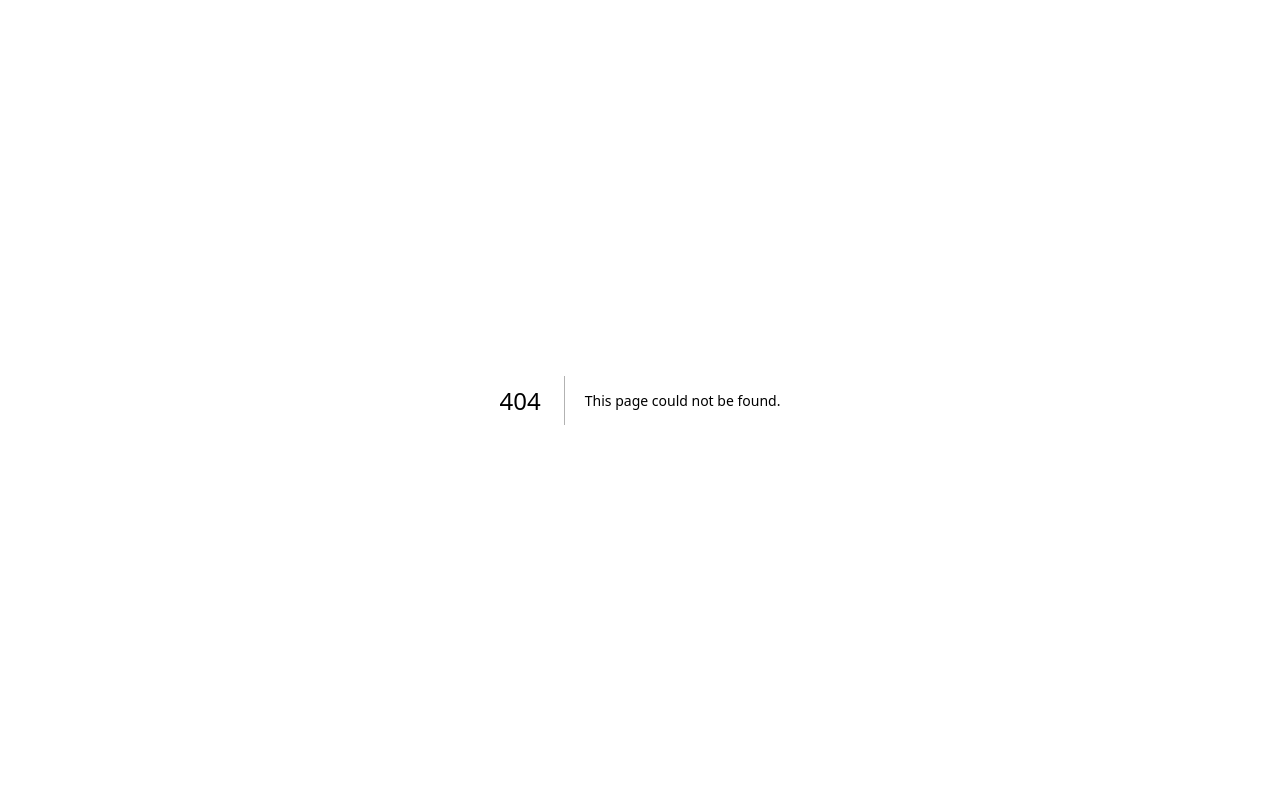
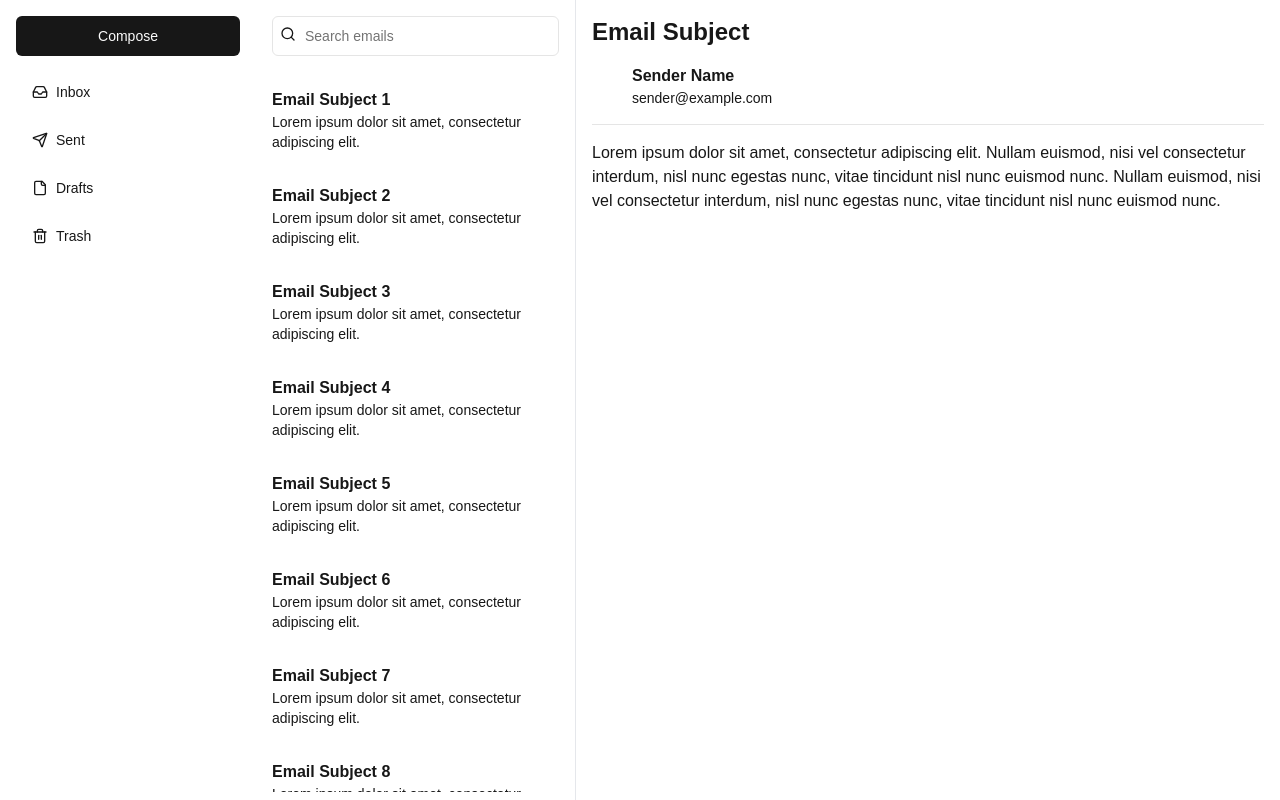
Before and after one commit to raphaelsanchez0/hear-mail, a Next.js app: page /email in a window 1280 px wide. Before the commit this address had no page. Built offline with nearby package versions, Linux system fonts and the light colour scheme.

Commit message:
feat add skeleton layout

```diff
--- /dev/null
+++ b/app/email/page.tsx
@@ -0,0 +1,74 @@
+import { Button } from "@/components/ui/button";
+import { Input } from "@/components/ui/input";
+import { ScrollArea } from "@/components/ui/scroll-area";
+import { Separator } from "@/components/ui/separator";
+import { Mail, Inbox, Send, File, Trash2, Search } from "lucide-react";
+
+export default function EmailClientPage() {
+  return (
+    <div className="flex h-screen bg-background">
+      {/* Sidebar */}
+      <div className="w-64 bg-muted p-4 flex flex-col">
+        <Button className="w-full mb-4">Compose</Button>
+        <nav className="space-y-2">
+          <Button variant="ghost" className="w-full justify-start">
+            <Inbox className="mr-2 h-4 w-4" />
+            Inbox
+          </Button>
+          <Button variant="ghost" className="w-full justify-start">
+            <Send className="mr-2 h-4 w-4" />
+            Sent
+          </Button>
+          <Button variant="ghost" className="w-full justify-start">
+            <File className="mr-2 h-4 w-4" />
+            Drafts
+          </Button>
+          <Button variant="ghost" className="w-full justify-start">
+            <Trash2 className="mr-2 h-4 w-4" />
+            Trash
+          </Button>
+        </nav>
+      </div>
+
+      {/* Email List */}
+      <div className="w-80 border-r">
+        <div className="p-4">
+          <div className="relative">
+            <Search className="absolute left-2 top-2.5 h-4 w-4 text-muted-foreground" />
+            <Input placeholder="Search emails" className="pl-8" />
+          </div>
+        </div>
+        <ScrollArea className="h-[calc(100vh-5rem)]">
+          {[...Array(20)].map((_, i) => (
+            <div key={i} className="p-4 hover:bg-muted cursor-pointer">
+              <h3 className="font-semibold">Email Subject {i + 1}</h3>
+              <p className="text-sm text-muted-foreground">
+                Lorem ipsum dolor sit amet, consectetur adipiscing elit.
+              </p>
+            </div>
+          ))}
+        </ScrollArea>
+      </div>
+
+      {/* Email Content */}
+      <div className="flex-1 p-4">
+        <h2 className="text-2xl font-bold mb-4">Email Subject</h2>
+        <div className="flex items-center mb-4">
+          <div className="w-8 h-8 rounded-full bg-primary mr-2" />
+          <div>
+            <p className="font-semibold">Sender Name</p>
+            <p className="text-sm text-muted-foreground">sender@example.com</p>
+          </div>
+        </div>
+        <Separator className="my-4" />
+        <p className="text-muted-foreground">
+          Lorem ipsum dolor sit amet, consectetur adipiscing elit. Nullam
+          euismod, nisi vel consectetur interdum, nisl nunc egestas nunc, vitae
+          tincidunt nisl nunc euismod nunc. Nullam euismod, nisi vel consectetur
+          interdum, nisl nunc egestas nunc, vitae tincidunt nisl nunc euismod
+          nunc.
+        </p>
+      </div>
+    </div>
+  );
+}
--- /dev/null
+++ b/components/ui/button.tsx
@@ -0,0 +1,56 @@
+import * as React from "react"
+import { Slot } from "@radix-ui/react-slot"
+import { cva, type VariantProps } from "class-variance-authority"
+
+import { cn } from "@/lib/utils"
+
+const buttonVariants = cva(
+  "inline-flex items-center justify-center whitespace-nowrap rounded-md text-sm font-medium ring-offset-white transition-colors focus-visible:outline-none focus-visible:ring-2 focus-visible:ring-neutral-950 focus-visible:ring-offset-2 disabled:pointer-events-none disabled:opacity-50 dark:ring-offset-neutral-950 dark:focus-visible:ring-neutral-300",
+  {
+    variants: {
+      variant: {
+        default: "bg-neutral-900 text-neutral-50 hover:bg-neutral-900/90 dark:bg-neutral-50 dark:text-neutral-900 dark:hover:bg-neutral-50/90",
+        destructive:
+          "bg-red-500 text-neutral-50 hover:bg-red-500/90 dark:bg-red-900 dark:text-neutral-50 dark:hover:bg-red-900/90",
+        outline:
+          "border border-neutral-200 bg-white hover:bg-neutral-100 hover:text-neutral-900 dark:border-neutral-800 dark:bg-neutral-950 dark:hover:bg-neutral-800 dark:hover:text-neutral-50",
+        secondary:
+          "bg-neutral-100 text-neutral-900 hover:bg-neutral-100/80 dark:bg-neutral-800 dark:text-neutral-50 dark:hover:bg-neutral-800/80",
+        ghost: "hover:bg-neutral-100 hover:text-neutral-900 dark:hover:bg-neutral-800 dark:hover:text-neutral-50",
+        link: "text-neutral-900 underline-offset-4 hover:underline dark:text-neutral-50",
+      },
+      size: {
+        default: "h-10 px-4 py-2",
+        sm: "h-9 rounded-md px-3",
+        lg: "h-11 rounded-md px-8",
+        icon: "h-10 w-10",
+      },
+    },
+    defaultVariants: {
+      variant: "default",
+      size: "default",
+    },
+  }
+)
+
+export interface ButtonProps
+  extends React.ButtonHTMLAttributes<HTMLButtonElement>,
+    VariantProps<typeof buttonVariants> {
+  asChild?: boolean
+}
+
+const Button = React.forwardRef<HTMLButtonElement, ButtonProps>(
+  ({ className, variant, size, asChild = false, ...props }, ref) => {
+    const Comp = asChild ? Slot : "button"
+    return (
+      <Comp
+        className={cn(buttonVariants({ variant, size, className }))}
+        ref={ref}
+        {...props}
+      />
+    )
+  }
+)
+Button.displayName = "Button"
+
+export { Button, buttonVariants }
--- /dev/null
+++ b/components/ui/input.tsx
@@ -0,0 +1,25 @@
+import * as React from "react"
+
+import { cn } from "@/lib/utils"
+
+export interface InputProps
+  extends React.InputHTMLAttributes<HTMLInputElement> {}
+
+const Input = React.forwardRef<HTMLInputElement, InputProps>(
+  ({ className, type, ...props }, ref) => {
+    return (
+      <input
+        type={type}
+        className={cn(
+          "flex h-10 w-full rounded-md border border-neutral-200 bg-white px-3 py-2 text-sm ring-offset-white file:border-0 file:bg-transparent file:text-sm file:font-medium placeholder:text-neutral-500 focus-visible:outline-none focus-visible:ring-2 focus-visible:ring-neutral-950 focus-visible:ring-offset-2 disabled:cursor-not-allowed disabled:opacity-50 dark:border-neutral-800 dark:bg-neutral-950 dark:ring-offset-neutral-950 dark:placeholder:text-neutral-400 dark:focus-visible:ring-neutral-300",
+          className
+        )}
+        ref={ref}
+        {...props}
+      />
+    )
+  }
+)
+Input.displayName = "Input"
+
+export { Input }
--- /dev/null
+++ b/components/ui/scroll-area.tsx
@@ -0,0 +1,48 @@
+"use client"
+
+import * as React from "react"
+import * as ScrollAreaPrimitive from "@radix-ui/react-scroll-area"
+
+import { cn } from "@/lib/utils"
+
+const ScrollArea = React.forwardRef<
+  React.ElementRef<typeof ScrollAreaPrimitive.Root>,
+  React.ComponentPropsWithoutRef<typeof ScrollAreaPrimitive.Root>
+>(({ className, children, ...props }, ref) => (
+  <ScrollAreaPrimitive.Root
+    ref={ref}
+    className={cn("relative overflow-hidden", className)}
+    {...props}
+  >
+    <ScrollAreaPrimitive.Viewport className="h-full w-full rounded-[inherit]">
+      {children}
+    </ScrollAreaPrimitive.Viewport>
+    <ScrollBar />
+    <ScrollAreaPrimitive.Corner />
+  </ScrollAreaPrimitive.Root>
+))
+ScrollArea.displayName = ScrollAreaPrimitive.Root.displayName
+
+const ScrollBar = React.forwardRef<
+  React.ElementRef<typeof ScrollAreaPrimitive.ScrollAreaScrollbar>,
+  React.ComponentPropsWithoutRef<typeof ScrollAreaPrimitive.ScrollAreaScrollbar>
+>(({ className, orientation = "vertical", ...props }, ref) => (
+  <ScrollAreaPrimitive.ScrollAreaScrollbar
+    ref={ref}
+    orientation={orientation}
+    className={cn(
+      "flex touch-none select-none transition-colors",
+      orientation === "vertical" &&
+        "h-full w-2.5 border-l border-l-transparent p-[1px]",
+      orientation === "horizontal" &&
+        "h-2.5 flex-col border-t border-t-transparent p-[1px]",
+      className
+    )}
+    {...props}
+  >
+    <ScrollAreaPrimitive.ScrollAreaThumb className="relative flex-1 rounded-full bg-neutral-200 dark:bg-neutral-800" />
+  </ScrollAreaPrimitive.ScrollAreaScrollbar>
+))
+ScrollBar.displayName = ScrollAreaPrimitive.ScrollAreaScrollbar.displayName
+
+export { ScrollArea, ScrollBar }
--- /dev/null
+++ b/components/ui/separator.tsx
@@ -0,0 +1,31 @@
+"use client"
+
+import * as React from "react"
+import * as SeparatorPrimitive from "@radix-ui/react-separator"
+
+import { cn } from "@/lib/utils"
+
+const Separator = React.forwardRef<
+  React.ElementRef<typeof SeparatorPrimitive.Root>,
+  React.ComponentPropsWithoutRef<typeof SeparatorPrimitive.Root>
+>(
+  (
+    { className, orientation = "horizontal", decorative = true, ...props },
+    ref
+  ) => (
+    <SeparatorPrimitive.Root
+      ref={ref}
+      decorative={decorative}
+      orientation={orientation}
+      className={cn(
+        "shrink-0 bg-neutral-200 dark:bg-neutral-800",
+        orientation === "horizontal" ? "h-[1px] w-full" : "h-full w-[1px]",
+        className
+      )}
+      {...props}
+    />
+  )
+)
+Separator.displayName = SeparatorPrimitive.Root.displayName
+
+export { Separator }
--- a/package.json
+++ b/package.json
@@ -9,6 +9,9 @@
     "lint": "next lint"
   },
   "dependencies": {
+    "@radix-ui/react-scroll-area": "^1.1.0",
+    "@radix-ui/react-separator": "^1.1.0",
+    "@radix-ui/react-slot": "^1.1.0",
     "class-variance-authority": "^0.7.0",
     "clsx": "^2.1.1",
     "lucide-react": "^0.441.0",
```
Also changed, not shown: 1 other file (tests, documents, lock files or other folders).
